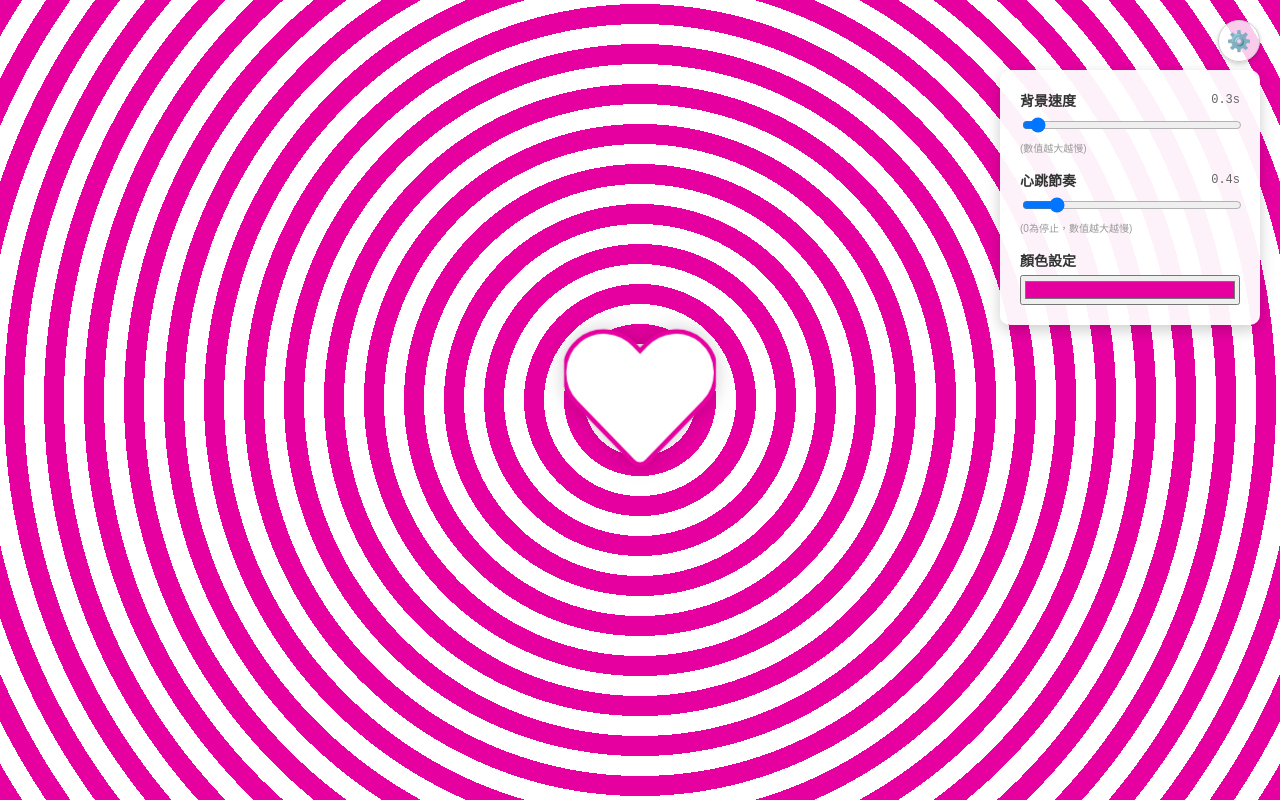
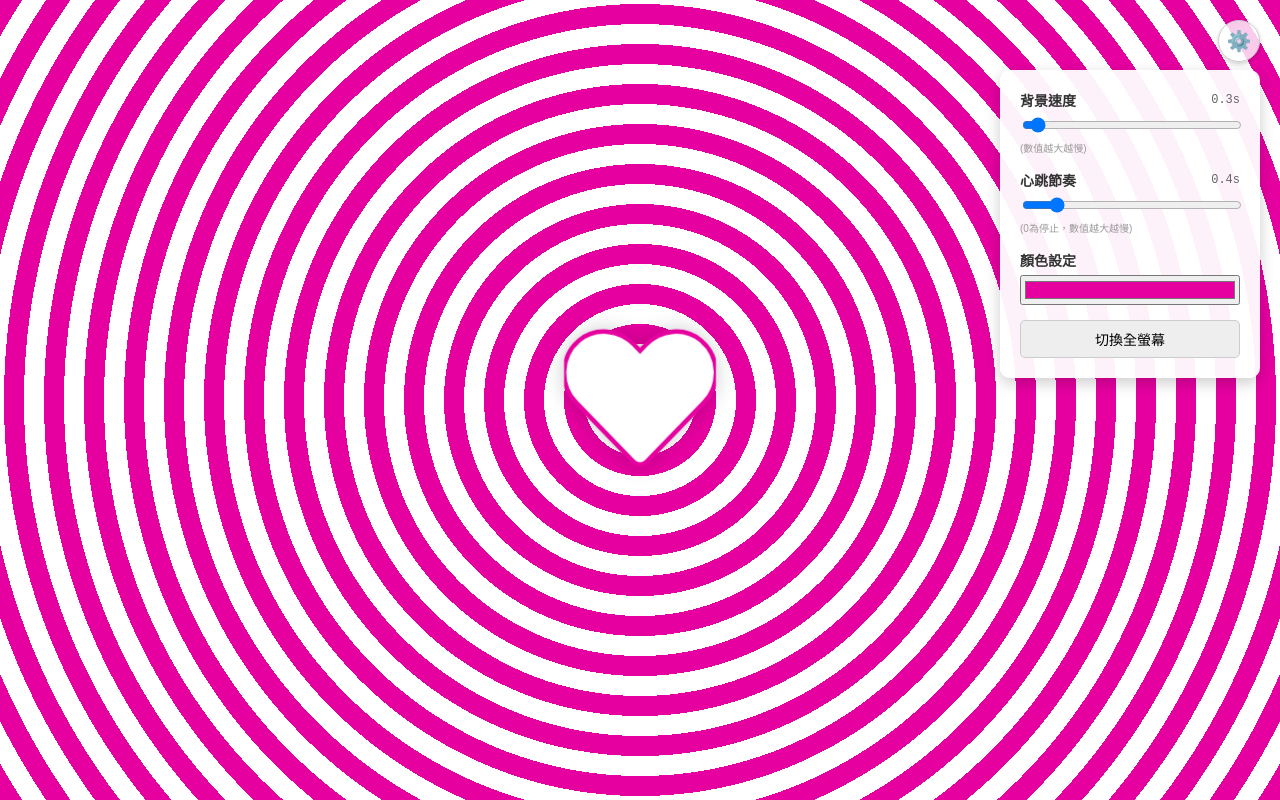
Before and after one commit to zihuanfeng520/heart, a plain HTML site: page index.html in a window 1280 px wide. Both pictures are taken after a click on the element "⚙️". Drawn offline with Linux system fonts and the light colour scheme.

Commit message:
Update index.html

```diff
--- a/index.html
+++ b/index.html
@@ -142,6 +142,19 @@
             color: #666;
             font-family: monospace;
         }
+
+        .fullscreen-btn {
+            padding: 8px;
+            background-color: #eee;
+            border: 1px solid #ccc;
+            border-radius: 5px;
+            cursor: pointer;
+            font-size: 14px;
+            transition: background 0.2s;
+        }
+        .fullscreen-btn:hover {
+            background-color: #ddd;
+        }
     </style>
 </head>
 <body>
@@ -179,6 +192,10 @@
             <label>顏色設定</label>
             <input type="color" id="colorInput" value="#e600a0" style="width:100%; height:30px;">
         </div>
+
+        <div class="control-group">
+            <button id="fullscreenBtn" class="fullscreen-btn">切換全螢幕</button>
+        </div>
     </div>
 
     <script>
@@ -193,6 +210,7 @@
         const heartVal = document.getElementById('heartVal');
 
         const colorInput = document.getElementById('colorInput');
+        const fullscreenBtn = document.getElementById('fullscreenBtn');
 
         toggleBtn.addEventListener('click', () => {
             panel.classList.toggle('show');
@@ -221,6 +239,18 @@
             const val = e.target.value;
             root.style.setProperty('--main-color', val);
         });
+
+        fullscreenBtn.addEventListener('click', () => {
+            if (!document.fullscreenElement) {
+                document.documentElement.requestFullscreen().catch(err => {
+                    console.log(err);
+                });
+            } else {
+                if (document.exitFullscreen) {
+                    document.exitFullscreen();
+                }
+            }
+        });
     </script>
 
 </body>
```
